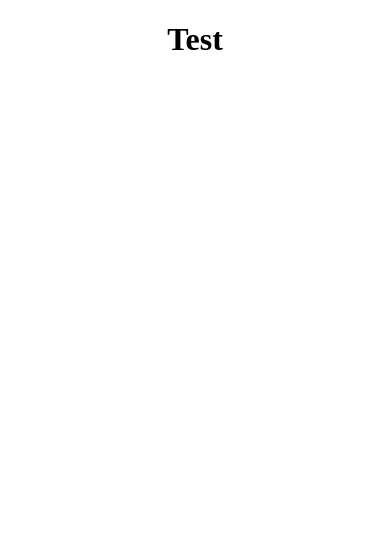
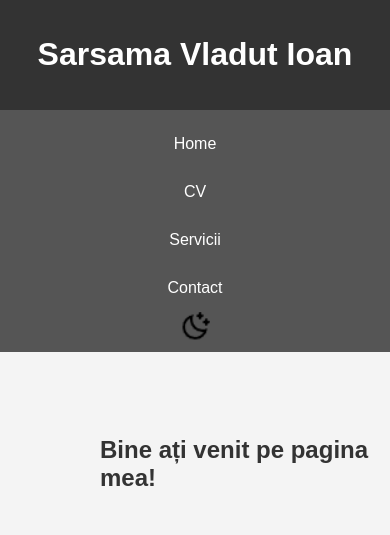
Before and after one commit to SVladut/PersonalPage, a plain HTML site: page index.html in a window 390 px wide. Drawn offline with Linux system fonts and the light colour scheme.

Commit message:
Update 1
+Dark/Light Mode activ
+Mail automat functional

```diff
--- /dev/null
+++ b/css/contact.css
@@ -0,0 +1,169 @@
+  body {
+  	font-family: Arial, sans-serif;
+  	margin: 0;
+  	padding: 0;
+  	background-color: #f4f4f4;
+    color: #333333;
+  }
+
+
+body.dark-mode {
+	font-family: Arial, sans-serif;
+  	margin: 0;
+  	padding: 0;
+    background-color: #1a1a1a;
+    color: #ffffff;
+
+}
+
+
+  header {
+  	background-color: #333;
+  	color: #fff;
+  	padding: 15px;
+  	text-align: center;
+  }
+
+  nav {
+  	display: flex;
+  	justify-content: center;
+  	background-color: #555;
+  	padding: 10px;
+  }
+
+  nav a {
+  	color: #fff;
+  	text-decoration: none;
+  	padding: 10px 20px;
+  	margin: 0 10px;
+  	border-radius: 5px;
+  	transition: background-color 0.3s;
+  }
+
+  nav a:hover {
+  	background-color: #777;
+  }
+
+  section {
+  	max-width: 600px;
+  	padding: 20px;
+  	padding-left: 100px;
+  }
+
+
+
+  @media screen and (max-width: 600px) {
+  	nav {
+  		flex-direction: column;
+  		align-items: center;
+  	}
+
+  	nav a {
+  		margin: 5px 0;
+  	}
+  }
+
+
+
+  #light-mode-icon {
+  	width: 30px;
+  	display: block;
+  }
+
+  #dark-mode-icon {
+  	width: 30px;
+  	display: none;
+  }
+
+  body.dark-mode #light-mode-icon {
+  	display: none;
+  }
+
+  body.dark-mode #dark-mode-icon {
+  	display: block;
+  }
+
+input[type=text]:focus {
+  background-color: lightblue;
+}
+
+
+
+  .form-style-6{
+
+        font: 95% Arial, Helvetica, sans-serif;
+        max-width: 400px;
+        margin: 10px auto;
+        padding: 16px;
+        background: #F7F7F7;
+    }
+    .form-style-6 h1{
+        background: #43D1AF;
+        padding: 20px 0;
+        font-size: 140%;
+        font-weight: 300;
+        text-align: center;
+        color: #fff;
+        margin: -16px -16px 16px -16px;
+    }
+    .form-style-6 input[type="text"],
+    .form-style-6 input[type="date"],
+    .form-style-6 input[type="datetime"],
+    .form-style-6 input[type="email"],
+    .form-style-6 input[type="number"],
+    .form-style-6 input[type="search"],
+    .form-style-6 input[type="time"],
+    .form-style-6 input[type="url"],
+    .form-style-6 textarea,
+    .form-style-6 select
+    {
+        -webkit-transition: all 0.30s ease-in-out;
+        -moz-transition: all 0.30s ease-in-out;
+        -ms-transition: all 0.30s ease-in-out;
+        -o-transition: all 0.30s ease-in-out;
+        outline: none;
+        box-sizing: border-box;
+        -webkit-box-sizing: border-box;
+        -moz-box-sizing: border-box;
+        width: 100%;
+        background: #fff;
+        margin-bottom: 4%;
+        border: 1px solid #ccc;
+        padding: 3%;
+        color: #555;
+        font: 95% Arial, Helvetica, sans-serif;
+    }
+    .form-style-6 input[type="text"]:focus,
+    .form-style-6 input[type="date"]:focus,
+    .form-style-6 input[type="datetime"]:focus,
+    .form-style-6 input[type="email"]:focus,
+    .form-style-6 input[type="number"]:focus,
+    .form-style-6 input[type="search"]:focus,
+    .form-style-6 input[type="time"]:focus,
+    .form-style-6 input[type="url"]:focus,
+    .form-style-6 textarea:focus,
+    .form-style-6 select:focus
+    {
+        box-shadow: 0 0 5px #43D1AF;
+        padding: 3%;
+        border: 1px solid #43D1AF;
+    }
+
+    .form-style-6 input[type="submit"],
+    .form-style-6 input[type="button"]{
+        box-sizing: border-box;
+        -webkit-box-sizing: border-box;
+        -moz-box-sizing: border-box;
+        width: 100%;
+        padding: 3%;
+        background: #43D1AF;
+        border-bottom: 2px solid #30C29E;
+        border-top-style: none;
+        border-right-style: none;
+        border-left-style: none;
+        color: #fff;
+    }
+    .form-style-6 input[type="submit"]:hover,
+    .form-style-6 input[type="button"]:hover{
+        background: #2EBC99;
+    }
--- /dev/null
+++ b/css/index.css
@@ -0,0 +1,88 @@
+  body {
+  	font-family: Arial, sans-serif;
+  	margin: 0;
+  	padding: 0;
+  	background-color: #f4f4f4;
+    color: #333333;
+  }
+
+
+body.dark-mode {
+	font-family: Arial, sans-serif;
+  	margin: 0;
+  	padding: 0;
+    background-color: #1a1a1a;
+    color: #ffffff;
+
+}
+
+
+  header {
+  	background-color: #333;
+  	color: #fff;
+  	padding: 15px;
+  	text-align: center;
+  }
+
+  nav {
+  	display: flex;
+  	justify-content: center;
+  	background-color: #555;
+  	padding: 10px;
+  }
+
+  nav a {
+  	color: #fff;
+  	text-decoration: none;
+  	padding: 10px 20px;
+  	margin: 0 10px;
+  	border-radius: 5px;
+  	transition: background-color 0.3s;
+  }
+
+  nav a:hover {
+  	background-color: #777;
+  }
+
+  section {
+  	max-width: 600px;
+  	padding: 20px;
+  	padding-left: 100px;
+  }
+
+
+
+  @media screen and (max-width: 600px) {
+  	nav {
+  		flex-direction: column;
+  		align-items: center;
+  	}
+
+  	nav a {
+  		margin: 5px 0;
+  	}
+  }
+
+
+
+  #light-mode-icon {
+  	width: 30px;
+  	display: block;
+  }
+
+  #dark-mode-icon {
+  	width: 30px;
+  	display: none;
+  }
+
+  body.dark-mode #light-mode-icon {
+  	display: none;
+  }
+
+  body.dark-mode #dark-mode-icon {
+  	display: block;
+  }
+
+input[type=text]:focus {
+  background-color: lightblue;
+}
--- /dev/null
+++ b/index.css
@@ -0,0 +1,88 @@
+  body {
+  	font-family: Arial, sans-serif;
+  	margin: 0;
+  	padding: 0;
+  	background-color: #f4f4f4;
+    color: #333333;
+  }
+
+
+body.dark-mode {
+	font-family: Arial, sans-serif;
+  	margin: 0;
+  	padding: 0;
+    background-color: #1a1a1a;
+    color: #ffffff;
+
+}
+
+
+  header {
+  	background-color: #333;
+  	color: #fff;
+  	padding: 15px;
+  	text-align: center;
+  }
+
+  nav {
+  	display: flex;
+  	justify-content: center;
+  	background-color: #555;
+  	padding: 10px;
+  }
+
+  nav a {
+  	color: #fff;
+  	text-decoration: none;
+  	padding: 10px 20px;
+  	margin: 0 10px;
+  	border-radius: 5px;
+  	transition: background-color 0.3s;
+  }
+
+  nav a:hover {
+  	background-color: #777;
+  }
+
+  section {
+  	max-width: 600px;
+  	padding: 20px;
+  	padding-left: 100px;
+  }
+
+
+
+  @media screen and (max-width: 600px) {
+  	nav {
+  		flex-direction: column;
+  		align-items: center;
+  	}
+
+  	nav a {
+  		margin: 5px 0;
+  	}
+  }
+
+
+
+  #light-mode-icon {
+  	width: 30px;
+  	display: block;
+  }
+
+  #dark-mode-icon {
+  	width: 30px;
+  	display: none;
+  }
+
+  body.dark-mode #light-mode-icon {
+  	display: none;
+  }
+
+  body.dark-mode #dark-mode-icon {
+  	display: block;
+  }
+
+input[type=text]:focus {
+  background-color: lightblue;
+}
--- a/index.html
+++ b/index.html
@@ -1,11 +1,38 @@
 <!DOCTYPE html>
-<html>
+<html lang="en">
 <head>
-<title>Personal Page</title>
+    <meta charset="UTF-8">
+    <meta name="viewport" content="width=device-width, initial-scale=1.0">
+    <link rel="stylesheet" href="./css/index.css">
+
+    <title>Home Page</title>
 </head>
+<body>
 
-<body>
-<center><h1>Test</h1></center>
+    <header>
+        <h1>Sarsama Vladut Ioan</h1>
+    </header>
+
+    <nav>
+        <a href="index.html">Home</a>
+        <a href="#">CV</a>
+        <a href="#">Servicii</a>
+        <a href="contact.html">Contact</a>
+        <div id="dark-mode-toggle">
+            <img src="./poze/sun.png" alt="Light Mode Icon" id="light-mode-icon">
+            <img src="./poze/moon.png" alt="Dark Mode Icon" id="dark-mode-icon">
+        </div>
+    </nav>
+
+    <section>
+        <div style="margin-top: 4em;">
+            <h1>Bine ați venit pe pagina mea!</h1>
+        </div>
+    </section>
+
+
+
+
+ <script type="text/javascript" src="./javascr/dark-mode.js"></script>
 </body>
-
 </html>
--- /dev/null
+++ b/javascr/dark-mode.js
@@ -0,0 +1,27 @@
+// dark-mode.js
+
+const darkModeToggle = document.getElementById('dark-mode-toggle');
+const lightModeIcon = document.getElementById('light-mode-icon');
+const darkModeIcon = document.getElementById('dark-mode-icon');
+
+const isDarkModePreferred = localStorage.getItem('dark-mode-preference') === 'true';
+
+if (isDarkModePreferred) {
+    document.body.classList.add('dark-mode');
+}
+
+toggleIcons();
+
+darkModeToggle.addEventListener('click', function() {
+    document.body.classList.toggle('dark-mode');
+    toggleIcons();
+
+    const isDarkMode = document.body.classList.contains('dark-mode');
+    localStorage.setItem('dark-mode-preference', isDarkMode.toString());
+});
+
+function toggleIcons() {
+    const isDarkMode = document.body.classList.contains('dark-mode');
+    lightModeIcon.style.display = isDarkMode ? 'block' : 'none';
+    darkModeIcon.style.display = isDarkMode ? 'none' : 'block';
+}
```
Also changed, not shown: contact.html (added, +46 -0 lines), javascr/mail.js (added, +23 -0 lines), poze/moon.png (added), poze/sun.png (added).
